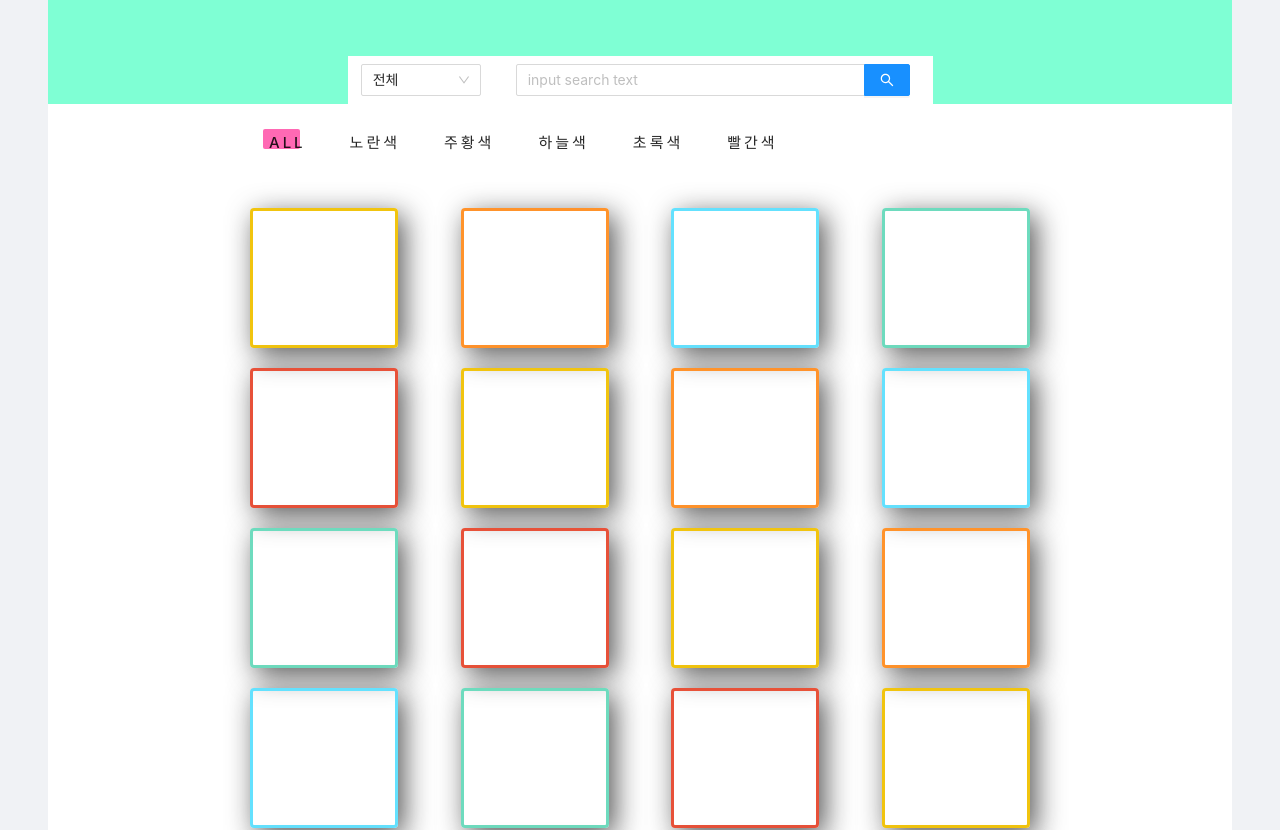
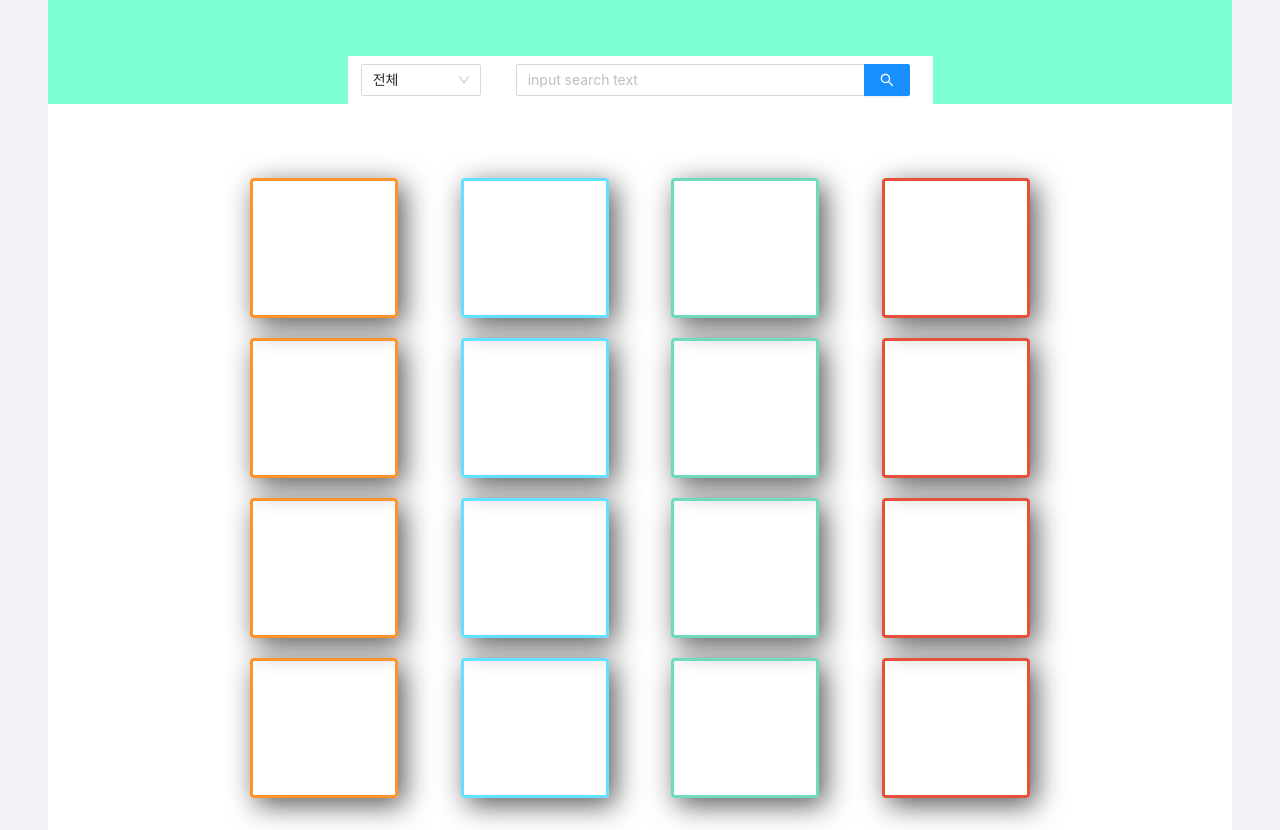
Before and after one commit to sc303030/nba_predict_react, a React (Create React App) app: page / in a window 1280 px wide. Shown: the part 340-1170 px from the top of the page. Built offline with nearby package versions, Linux system fonts and the light colour scheme.

Commit message:
22.08.01 | select 선택에 따라 박스 변경

```diff
--- a/src/Information.tsx
+++ b/src/Information.tsx
@@ -5,35 +5,25 @@ import type { CheckboxChangeEvent } from 'antd/es/checkbox';
 import {
     useRecoilValue,
   } from 'recoil';
-import {selectValueState, testvalue} from './SelectValue';
+import {selectValueState} from './SelectValue';
 import { useDidMountEffect } from "./useDidMountEffect";
 const Information: React.FC = () => {
-
     const searchValue = useRecoilValue<string>(selectValueState);
-    const testValue = useRecoilValue<string>(testvalue);
-    const test = () => {
+    const boxChange =() => {
       const checkboxlist : NodeListOf<Element>  = document.getElementsByName('checkbox');
-      const project = document.getElementsByClassName("project");
-      const checkbox_yellow = document.getElementsByClassName('checkbox-all');
       for (let  item of checkboxlist as any) {
         item.checked = false;
-        const eClassName = item.getAttribute('class')?.split('-')[1]
+        const eClassName:String = item.getAttribute('class')?.split('-')[1];
+        if (eClassName === searchValue) {
+          item.checked = true;
+        }
       }
-      // checkboxlist.forEach(node  => {
-      //   console.log(typeof(node))
-      //   const input = node as HTMLInputElement | null;
-      //   console.log(input.getAttribute('checked'))
-      //   const eClassName = node.getAttribute('class')?.split('-')[1]
-      //   // eClassName
-      // })
+    };
 
-      // console.log(checkboxlist)
-      console.log(searchValue)
-      // console.log(project)
-    }
     useDidMountEffect ((): void => {
-      test();
-      }, [testValue]);
+      boxChange();
+    }, [searchValue]);
+
     const onChange = (e: CheckboxChangeEvent) => {
         console.log(`checked = ${e.target.checked}`);
       };
@@ -42,40 +32,29 @@ const Information: React.FC = () => {
         <div className="wrapper">
         <div className="container">
             <input className="checkbox-all" id="all" type="radio" name="checkbox" defaultChecked={true}/>
-            <label htmlFor="all">all</label>
-            <input className="checkbox-yellow" id="yellow" type="radio" name="checkbox" defaultChecked={false}/>
-            <label htmlFor="yellow">노란색</label>
-            <input className="checkbox-orange" id="orange" type="radio" name="checkbox" defaultChecked={false}/>
-            <label htmlFor="orange">주황색</label>
-            <input className="checkbox-blue" id="blue" type="radio" name="checkbox" defaultChecked={false}/>
-            <label htmlFor="blue">하늘색</label>
-            <input className="checkbox-green" id="green" type="radio" name="checkbox" defaultChecked={false}/>
-            <label htmlFor="green">초록색</label>
-            <input className="checkbox-red" id="red" type="radio" name="checkbox" defaultChecked={false}/>
-            <label htmlFor="red">빨간색</label>
+            <input className="checkbox-player" id="player" type="radio" name="checkbox" defaultChecked={false}/>
+            <input className="checkbox-guard" id="guard" type="radio" name="checkbox" defaultChecked={false}/>
+            <input className="checkbox-forward" id="forward" type="radio" name="checkbox" defaultChecked={false}/>
+            <input className="checkbox-center" id="center" type="radio" name="checkbox" defaultChecked={false}/>
             <div className="seperator"></div>
 
             <div className="cards">
-                <div className="project yellow"></div>
-                <div className="project orange"></div>
-                <div className="project blue"></div>
-                <div className="project green"></div>
-                <div className="project red"></div>
-                <div className="project yellow"></div>
-                <div className="project orange"></div>
-                <div className="project blue"></div>
-                <div className="project green"></div>
-                <div className="project red"></div>
-                <div className="project yellow"></div>
-                <div className="project orange"></div>
-                <div className="project blue"></div>
-                <div className="project green"></div>
-                <div className="project red"></div>
-                <div className="project yellow"></div>
-                <div className="project orange"></div>
-                <div className="project blue"></div>
-                <div className="project green"></div>
-                <div className="project red"></div>
+                <div className="project player"></div>
+                <div className="project guard"></div>
+                <div className="project forward"></div>
+                <div className="project center"></div>
+                <div className="project player"></div>
+                <div className="project guard"></div>
+                <div className="project forward"></div>
+                <div className="project center"></div>
+                <div className="project player"></div>
+                <div className="project guard"></div>
+                <div className="project forward"></div>
+                <div className="project center"></div>
+                <div className="project player"></div>
+                <div className="project guard"></div>
+                <div className="project forward"></div>
+                <div className="project center"></div>
             </div>
         </div>
         </div>
--- a/src/SelectCategory.tsx
+++ b/src/SelectCategory.tsx
@@ -22,11 +22,10 @@ const SelectCategory = (): JSX.Element => {
         onChange={handleChange}
       >
         <Option value="all">전체</Option>
-        <Option value="yellow">노란색</Option>
-        <Option value="orange">주황색</Option>
-        <Option value="blue">하늘색</Option>
-        <Option value="green">초록색</Option>
-        <Option value="red">빨간색</Option>
+        <Option value="player">선수</Option>
+        <Option value="guard">가드</Option>
+        <Option value="forward">포워드</Option>
+        <Option value="center">센터</Option>
       </Select>
     )
   };
--- a/src/SelectValue.ts
+++ b/src/SelectValue.ts
@@ -6,8 +6,3 @@ export const selectValueState = atom<string>({
     key: "selectValueState",
     default : "all",
 })
-
-export const testvalue = atom<string>({
-  key: "test",
-  default : "test",
-})
--- a/src/information.css
+++ b/src/information.css
@@ -72,28 +72,28 @@ width: calc(100% - 24px);
 background-color: hotpink;
 }
 
-.checkbox-yellow:checked + label:after,
-.checkbox-yellow:not(:checked) + label:after {
+.checkbox-team:checked + label:after,
+.checkbox-team:not(:checked) + label:after {
 background-color: #f1c40f;
 }
 
-.checkbox-orange:checked + label:after,
-.checkbox-orange:not(:checked) + label:after {
+.checkbox-player:checked + label:after,
+.checkbox-player:not(:checked) + label:after {
 background-color: #ff932b;
 }
 
-.checkbox-blue:checked + label:after,
-.checkbox-blue:not(:checked) + label:after {
+.checkbox-guard:checked + label:after,
+.checkbox-guard:not(:checked) + label:after {
 background-color: #64e1fe;
 }
 
-.checkbox-green:checked + label:after,
-.checkbox-green:not(:checked) + label:after {
+.checkbox-forward:checked + label:after,
+.checkbox-forward:not(:checked) + label:after {
 background-color: #6edbbe;
 }
 
-.checkbox-red:checked + label:after,
-.checkbox-red:not(:checked) + label:after {
+.checkbox-center:checked + label:after,
+.checkbox-center:not(:checked) + label:after {
 background-color: #e75139;
 }
 
@@ -120,31 +120,31 @@ box-shadow: 6px 7px 28px 0 rgba(16, 16, 16, 0.7);
 transition: all 0.3s linear;
 }
 
-.project.yellow {
+.project.team {
 border: 3px solid #f1c40f;
 }
 
-.project.orange {
+.project.player {
 border: 3px solid #ff932b;
 }
 
-.project.blue {
+.project.guard {
 border: 3px solid #64e1fe;
 }
 
-.project.green {
+.project.forward {
 border: 3px solid #6edbbe;
 }
 
-.project.red {
+.project.center {
 border: 3px solid #e75139;
 }
 
-.project.yellow,
-.project.orange,
-.project.blue,
-.project.green,
-.project.red {
+.project.team,
+.project.player,
+.project.guard,
+.project.forward,
+.project.center {
 opacity: 0;
 transform: scale(0);
 padding: 0;
@@ -153,16 +153,16 @@ visibility: hidden;
 border-width: 0;
 }
 
-.checkbox-all:checked ~ .cards .project.yellow,
-.checkbox-all:checked ~ .cards .project.orange,
-.checkbox-all:checked ~ .cards .project.blue,
-.checkbox-all:checked ~ .cards .project.green,
-.checkbox-all:checked ~ .cards .project.red,
-.checkbox-yellow:checked ~ .cards .project.yellow,
-.checkbox-orange:checked ~ .cards .project.orange,
-.checkbox-blue:checked ~ .cards .project.blue,
-.checkbox-green:checked ~ .cards .project.green,
-.checkbox-red:checked ~ .cards .project.red {
+.checkbox-all:checked ~ .cards .project.team,
+.checkbox-all:checked ~ .cards .project.player,
+.checkbox-all:checked ~ .cards .project.guard,
+.checkbox-all:checked ~ .cards .project.forward,
+.checkbox-all:checked ~ .cards .project.center,
+.checkbox-team:checked ~ .cards .project.team,
+.checkbox-player:checked ~ .cards .project.player,
+.checkbox-guard:checked ~ .cards .project.guard,
+.checkbox-forward:checked ~ .cards .project.forward,
+.checkbox-center:checked ~ .cards .project.center {
 opacity: 1;
 min-height: 140px;
 min-width: calc(22% - 28px);
```
